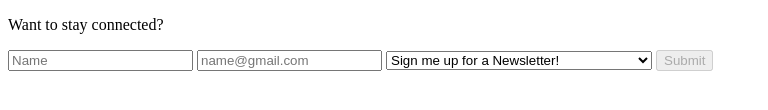
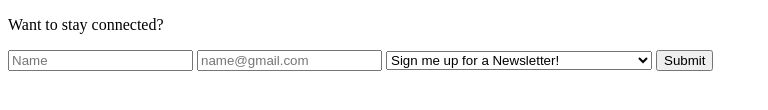
Before and after one commit to autumn96/CodingAndCocktails, a plain HTML site: page index.html in a window 1280 px wide. Shown: the part 602-712 px from the top of the page, without its empty margins (0-768 px from the left). Drawn offline with Linux system fonts and the light colour scheme.

Commit message:
Enabled "submit" button

```diff
--- a/index.html
+++ b/index.html
@@ -27,7 +27,7 @@
             <option value="Yes">Sign me up for a Newsletter!</option>
             <option value="No">I'm not interested in a Newsletter, thanks!</option>
           </select>
-          <button type="submit" disabled>Submit</button>
+          <button type="submit" >Submit</button>
         </form>
     </div>
 </div>
```
